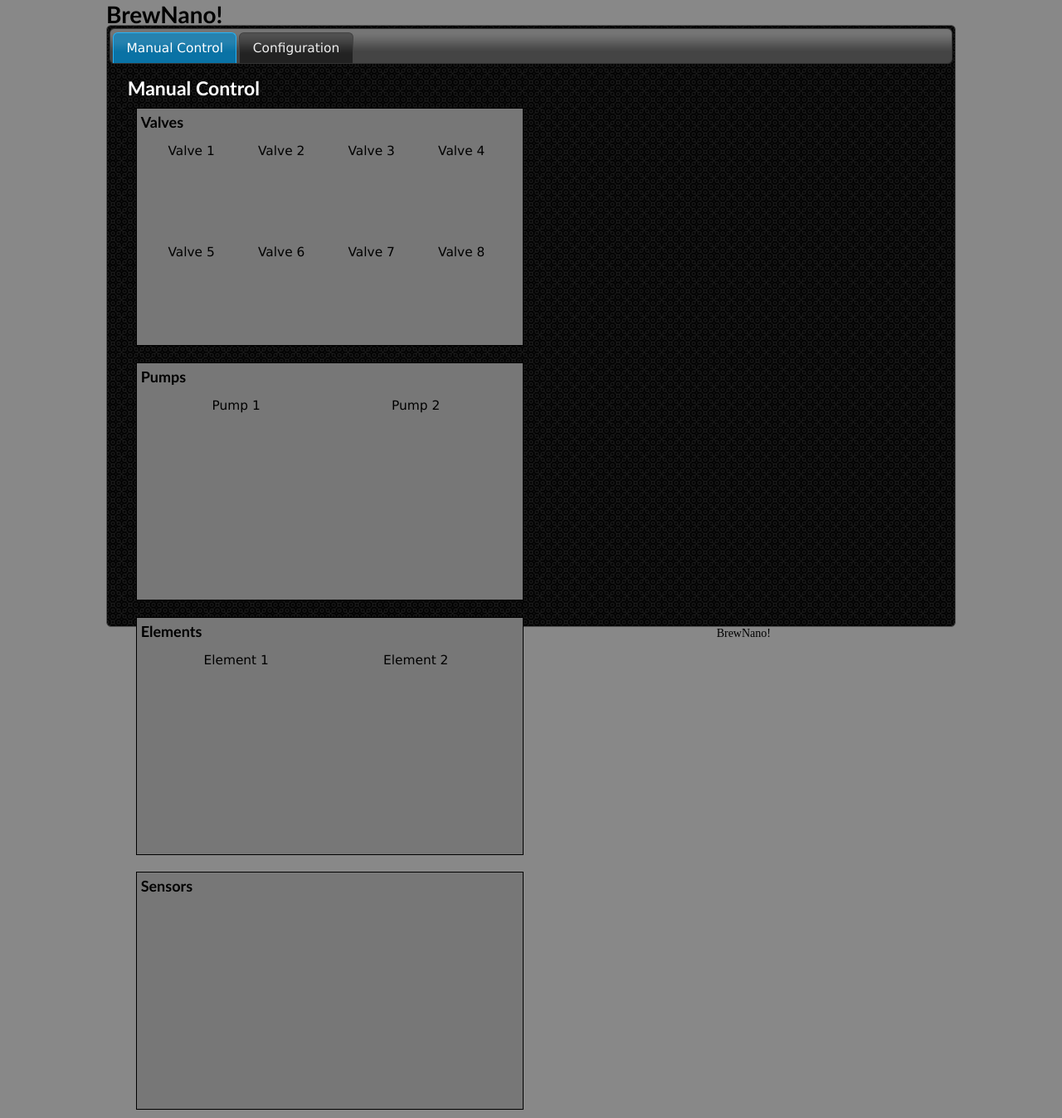
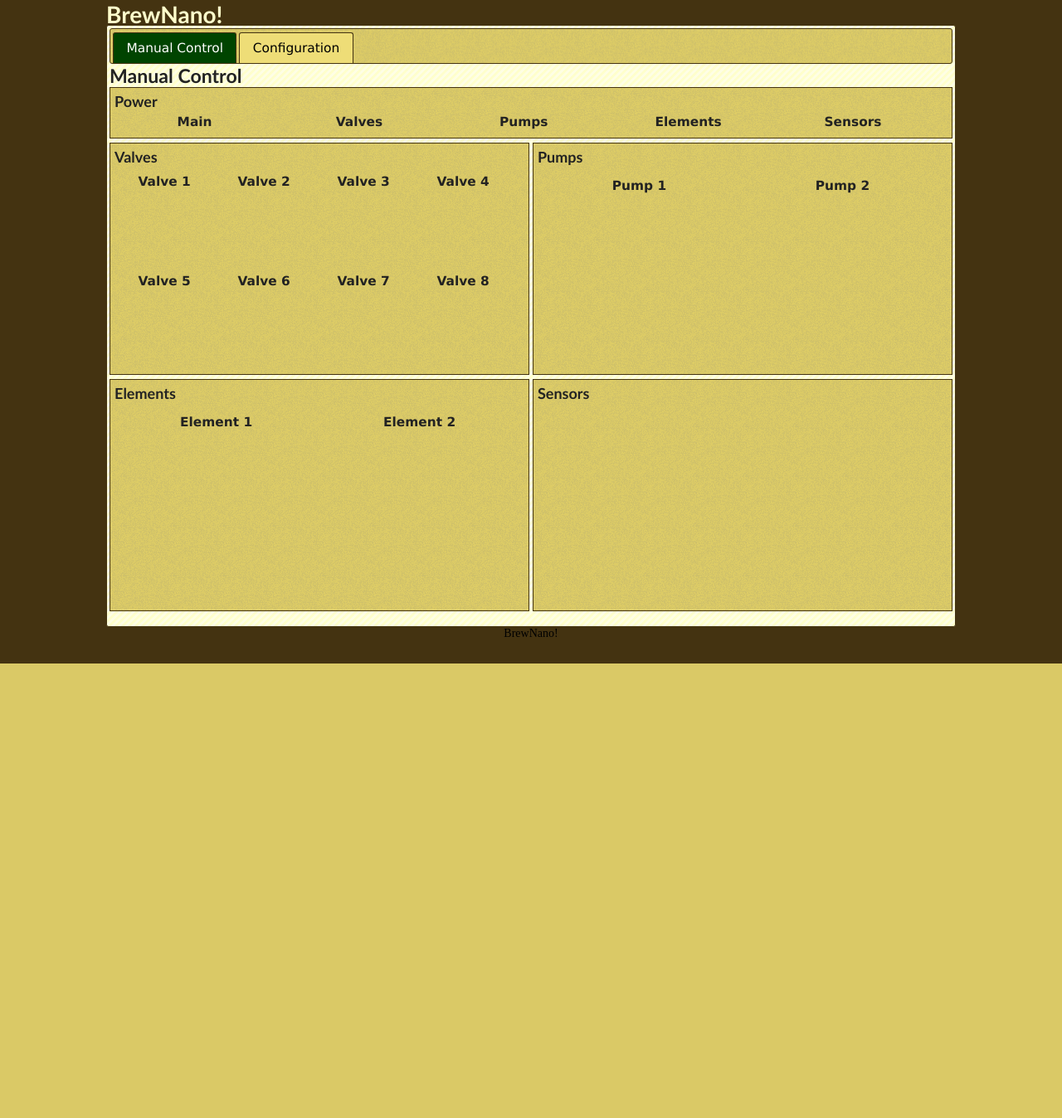
Before and after one commit to patohara/brewnano, a PHP site: page / in a window 1280 px wide. Shown: the whole page at 83% size. After the commit the page ends 800 px from the top, so only its background shows below. Run offline with PHP 8.4, Linux system fonts and the light colour scheme; some libraries are stand-ins or nearby versions.

Commit message:
Added power control and style updates for more 'beerlike' quality

```diff
--- a/brewnanoui/css/content.css
+++ b/brewnanoui/css/content.css
@@ -1,5 +1,5 @@
 body {
-	background-color: #888;
+	background-color: #431;
 	font-size: 14px;
 }
 
@@ -8,6 +8,10 @@ h1, h2, h3, h4, h5, h6 {
 	margin-top: 0px;
 }
 
-.manual_block {
-	color: #000;
+#header {
+	color: #ffc;
 }
+
+.ui-tabs .ui-tabs-panel {
+	padding: 0px;
+}
--- a/brewnanoui/css/layout.css
+++ b/brewnanoui/css/layout.css
@@ -22,34 +22,50 @@
 	text-align: center;
 }
 
+.left {
+	float: left;
+}
+
+.right {
+	float: right;
+}
+
+.power_block {
+	padding: 5px;
+	display: block;
+}
+
 .manual_block {
-	border: 1px solid #000;
-	background: #777;
 	padding: 5px;
-	float: left;
-	width: 455px;
-	height: 275px;
-	margin: 10px;
+	width: 494px;
+	height: 268px;
+	margin-top: 5px;
+	display: block;
+}
+
+.powerlabel {
+	width: 183px;
+	margin: 5px;
 }
 
 .valvelabel {
-	width: 92px;
-	height: 92px;
-	margin: 15px;
+	width: 100px;
+	height: 100px;
+	margin: 10px;
 	float: left;
 }
 
 .valvelabel span {
-	margin-top: 30px;
+	margin-top: 35px;
 }
 
 .pumplabel, .elementlabel {
-	width: 200px;
-	height: 200px;
+	width: 215px;
+	height: 215px;
 	margin: 15px;
 	float: left;
 }
 
 .pumplabel span, .elementlabel span {
-	margin-top: 85px;
+	margin-top: 90px;
 }
--- a/brewnanoui/index.php
+++ b/brewnanoui/index.php
@@ -1,12 +1,12 @@
 <?php $PORT = 14417; ?>
 <html>
 <head>
-	<link rel="stylesheet" href="css/layout.css" />
-	<link rel="stylesheet" href="css/content.css" />
-	<link rel="stylesheet" href="css/dark-hive/jquery-ui-1.8.17.custom.css" />
+	<link rel="stylesheet" href="css/barley/jquery-ui-1.8.17.custom.css" />
 	<script type="text/javascript" src="https://ajax.googleapis.com/ajax/libs/jquery/1.7.1/jquery.min.js"></script>
 	<script type="text/javascript" src="https://ajax.googleapis.com/ajax/libs/jqueryui/1.8.16/jquery-ui.min.js"></script>
 	<script type="text/javascript" src="js/layout.js"></script>
+	<link rel="stylesheet" href="css/layout.css" />
+	<link rel="stylesheet" href="css/content.css" />
 	<title>BrewNano!</title>
 </head>
 <body id="container">
@@ -20,7 +20,15 @@
 		</ul>
 		<div id="manual">
 			<h2>Manual Control</h2>
-			<div id="valves" class="manual_block">
+			<div id="powers" class="power_block ui-widget-header">
+				<h3>Power</h3>
+				<input type="checkbox" class="power" id="power-1" /><label class="powerlabel" for="power-1">Main</label>
+				<input type="checkbox" class="power" id="power-2" /><label class="powerlabel" for="power-2">Valves</label>
+				<input type="checkbox" class="power" id="power-3" /><label class="powerlabel" for="power-3">Pumps</label>
+				<input type="checkbox" class="power" id="power-4" /><label class="powerlabel" for="power-4">Elements</label>
+				<input type="checkbox" class="power" id="power-5" /><label class="powerlabel" for="power-5">Sensors</label>
+			</div>
+			<div id="valves" class="manual_block ui-widget-header left">
 				<h3>Valves</h3>
 				<input type="checkbox" class="valve" id="valve-1" /><label class="valvelabel" for="valve-1">Valve 1</label>
 				<input type="checkbox" class="valve" id="valve-2" /><label class="valvelabel" for="valve-2">Valve 2</label>
@@ -31,21 +39,21 @@
 				<input type="checkbox" class="valve" id="valve-7" /><label class="valvelabel" for="valve-7">Valve 7</label>
 				<input type="checkbox" class="valve" id="valve-8" /><label class="valvelabel" for="valve-8">Valve 8</label>
 			</div>
-			<div id="pumps" class="manual_block">
+			<div id="pumps" class="manual_block ui-widget-header right">
 				<h3>Pumps</h3>
 				<input type="checkbox" class="pump" id="pump-1" /><label class="pumplabel" for="pump-1">Pump 1</label>
 				<input type="checkbox" class="pump" id="pump-2" /><label class="pumplabel" for="pump-2">Pump 2</label>
 			</div>
-			<div id="elements" class="manual_block">
+			<div id="elements" class="manual_block ui-widget-header left">
 				<h3>Elements</h3>
 				<input type="checkbox" class="element" id="element-1" name="elements" /><label class="elementlabel" for="element-1">Element 1</label>
 				<input type="checkbox" class="element" id="element-2" name="elements" /><label class="elementlabel" for="element-2">Element 2</label>
 			</div>
-			<div id="sensors" class="manual_block">
+			<div id="sensors" class="manual_block ui-widget-header right">
 				<h3>Sensors</h3>
 			</div>
 		</div>
-		<div id="config"><h2>Configuration (Daemon Constants)</h2></div>
+		<div id="config"><h2>Configuration (Shared with daemon)</h2></div>
 	</div>
 	<div id="footer">
 		BrewNano!
--- a/brewnanoui/js/layout.js
+++ b/brewnanoui/js/layout.js
@@ -1,6 +1,7 @@
 $(function() {
 	$("#content").tabs();
 
+	$(".power").button();
 	$(".valve").button();
 	$(".pump").button();
 	$(".element")
```
Also changed, not shown: brewnanoui/css/barley/images/ui-bg_diagonals-medium_100_ffffcc_40x40.png (added), brewnanoui/css/barley/images/ui-bg_diagonals-small_75_ffee88_40x40.png (added), brewnanoui/css/barley/images/ui-bg_fine-grain_25_ddcc66_60x60.png (added), brewnanoui/css/barley/images/ui-bg_flat_0_aaaaaa_40x100.png (added), brewnanoui/css/barley/images/ui-bg_flat_1000_004400_40x100.png (added), brewnanoui/css/barley/images/ui-bg_flat_100_eedd77_40x100.png (added), brewnanoui/css/barley/images/ui-bg_flat_100_ffffdd_40x100.png (added), brewnanoui/css/barley/images/ui-bg_flat_75_ffee88_40x100.png (added), brewnanoui/css/barley/images/ui-icons_004400_256x240.png (added), brewnanoui/css/barley/images/ui-icons_222222_256x240.png (added), brewnanoui/css/barley/images/ui-icons_cc0000_256x240.png (added), brewnanoui/css/barley/images/ui-icons_ffffff_256x240.png (added), brewnanoui/css/barley/jquery-ui-1.8.17.custom.css (added).
